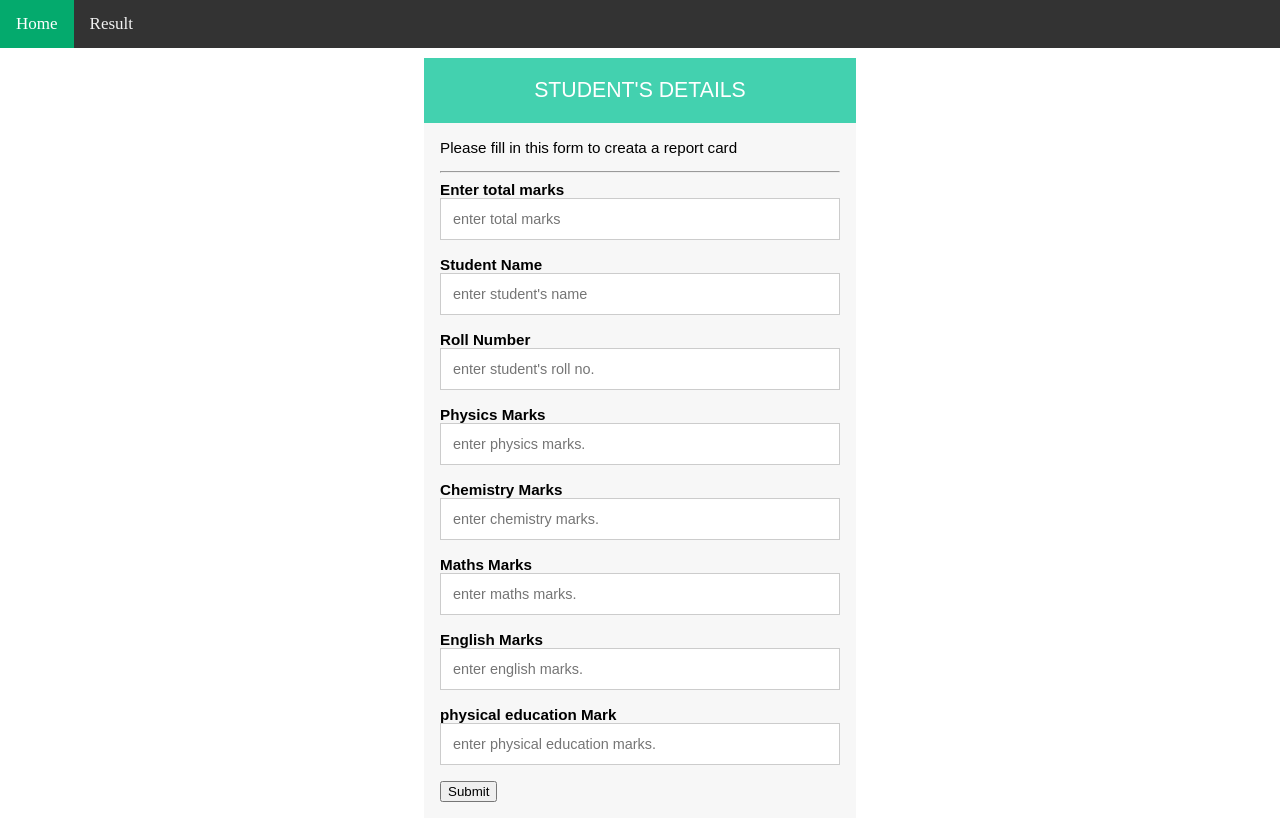
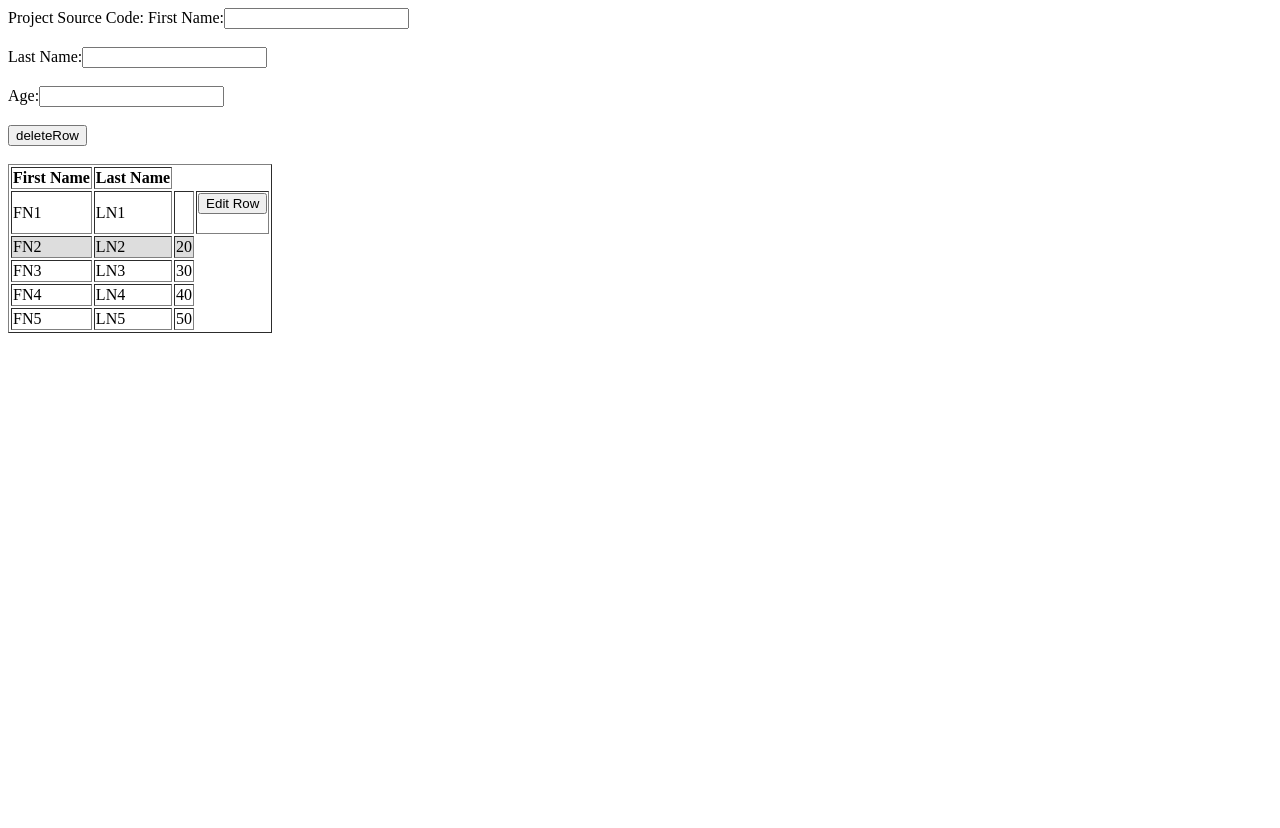
Before and after one commit to Lalit9058/cv, a plain HTML site: page index.html in a window 1280 px wide. After the commit the page ends 800 px from the top, so only its background shows below. Drawn offline with Linux system fonts and the light colour scheme.

Commit message:
Update index.html

```diff
--- a/index.html
+++ b/index.html
@@ -1,177 +1,101 @@
+
+
+Project Source Code:
+
 <!DOCTYPE html>
-<html lang="en">
+<html>
     <head>
-    <meta charset="UTF-8">
-    <meta http-equiv="X-UA-Compatible" content="IE=edge">
+        <title>Edit HTML Table Selected Row</title>
+        <meta charset="windows-1252">
         <meta name="viewport" content="width=device-width, initial-scale=1.0">
-    <title>Document</title>
-    <!-- <link rel="stylesheet" href="../css/style.css"> -->
         <style>
-
-.form-style-6{
-	font: 95% Arial, Helvetica, sans-serif;
-	max-width: 400px;
-	margin: 10px auto;
-	padding: 16px;
-	background: #F7F7F7;
+            table tr:not(:first-child){
+                cursor: pointer;transition: all .25s ease-in-out;
             }
-.form-style-6 h1{
-	background: #43D1AF;
-	padding: 20px 0;
-	font-size: 140%;
-	font-weight: 300;
-	text-align: center;
-	color: #fff;
-	margin: -16px -16px 16px -16px;
-}
-.form-style-6 input[type="text"],
-.form-style-6 input[type="date"],
-.form-style-6 input[type="datetime"],
-.form-style-6 input[type="email"],
-.form-style-6 input[type="number"],
-.form-style-6 input[type="search"],
-.form-style-6 input[type="time"],
-.form-style-6 input[type="url"],
-.form-style-6 textarea,
-.form-style-6 select
-{
-	-webkit-transition: all 0.30s ease-in-out;
-	-moz-transition: all 0.30s ease-in-out;
-	-ms-transition: all 0.30s ease-in-out;
-	-o-transition: all 0.30s ease-in-out;
-	outline: none;
-	box-sizing: border-box;
-	-webkit-box-sizing: border-box;
-	-moz-box-sizing: border-box;
-	width: 100%;
-	background: #fff;
-	margin-bottom: 4%;
-	border: 1px solid #ccc;
-	padding: 3%;
-	color: #555;
-	font: 95% Arial, Helvetica, sans-serif;
-}
-.form-style-6 input[type="text"]:focus,
-.form-style-6 input[type="date"]:focus,
-.form-style-6 input[type="datetime"]:focus,
-.form-style-6 input[type="email"]:focus,
-.form-style-6 input[type="number"]:focus,
-.form-style-6 input[type="search"]:focus,
-.form-style-6 input[type="time"]:focus,
-.form-style-6 input[type="url"]:focus,
-.form-style-6 textarea:focus,
-.form-style-6 select:focus
-{
-	box-shadow: 0 0 5px #43D1AF;
-	padding: 3%;
-	border: 1px solid #43D1AF;
-}
-
-.form-style-6 input[type="submit"],
-.form-style-6 input[type="button"]{
-	box-sizing: border-box;
-	-webkit-box-sizing: border-box;
-	-moz-box-sizing: border-box;
-	width: 100%;
-	padding: 3%;
-	background: #43D1AF;
-	border-bottom: 2px solid #30C29E;
-	border-top-style: none;
-	border-right-style: none;
-	border-left-style: none;
-	color: #fff;
-}
-.form-style-6 input[type="submit"]:hover,
-.form-style-6 input[type="button"]:hover{
-	background: #2EBC99;
-}
- /* Add a black background color to the top navigation */
- .topnav {
-    background-color: #333;
-    overflow: hidden;
-}
-
-/* Style the links inside the navigation bar */
-.topnav a {
-  float: left;
-  color: #f2f2f2;
-  text-align: center;
-  padding: 14px 16px;
-  text-decoration: none;
-  font-size: 17px;
-}
-
-/* Change the color of links on hover */
-.topnav a:hover {
-  background-color: #ddd;
-  color: black;
-}
-
-/* Add a color to the active/current link */
-.topnav a.active {
-  background-color: #04AA6D;
-  color: white;
-}
-
-/* Right-aligned section inside the top navigation */
-.topnav-right {
-  float: right;
-}
-body {
-	margin:0;
-}
-
+            table tr:not(:first-child):hover{background-color: #ddd;}
         </style>
     </head>
     <body>
-	<div class="topnav">
-        <a class="active" href="http://127.0.0.1:5000/">Home</a>
-        <a href="http://127.0.0.1:5000/login">Result</a>
+        First Name:<input type="text" name="fname" id="fname"><br><br>
+        Last Name:<input type="text" name="lname" id="lname"><br><br>
+        Age:<input type="text" name="age" id="age"><br><br>
+        <button onclick="deleteRow();">deleteRow</button><br><br>
 
+        <table id="table" border="1">
 
-      </div>
-  <div class="form-style-6">
-    <h1>STUDENT'S DETAILS</h1>
+            <tr>
+                <th>First Name</th>
+                <th>Last Name</th>
 
-      <form action="http://127.0.0.1:5000/login" method='POST'>
-        <div class="container">
-          <!-- <h1>Register</h1> -->
-          <p>Please fill in this form to creata a report card</p>
-          <hr>
-          <label for="total mark1"><b>Enter total marks  </b></label>
-          <input type="number" step="any" placeholder="enter total marks " name="total mark" id="total mark1" >
+            </tr>
 
-          <label for="name"><b>Student Name</b></label>
-          <input type="text" placeholder="enter student's name" name="name" id="name" >
+            <tr>
+                <td>FN1</td>
+                <td>LN1</td>
+                <td> <th>      <button >Edit Row</button><br><br></th></td>
+            </tr>
 
+            <tr style="background-color: #ddd">
+                <td>FN2</td>
+                <td>LN2</td>
+                <td>20</td>
+            </tr>
 
-          <label for="roll number"><b>Roll Number</b></label>
-          <input type="number" step="any" placeholder="enter student's roll no." name="roll number" id="roll number" >
+            <tr>
+                <td>FN3</td>
+                <td>LN3</td>
+                <td>30</td>
+            </tr>
 
+            <tr>
+                <td>FN4</td>
+                <td>LN4</td>
+                <td>40</td>
+            </tr>
 
-          <label for="physics"><b>Physics Marks</b></label>
-          <input type="number" step="any" placeholder="enter physics marks." name="physics mark" id=" physics" >
-
-          <label for="chemistry"><b>Chemistry Marks</b></label>
-          <input type="number" step="any" placeholder="enter chemistry marks." name="chemistry mark" id=" chemistry" >
-
-          <label for="maths"><b>Maths Marks</b></label>
-          <input type="number" step="any" placeholder="enter maths marks." name="maths mark" id=" maths" >
-
-          <label for="english"><b>English Marks</b></label>
-          <input type="number" step="any" placeholder="enter english marks." name="english mark" id=" chemistry" >
-
-          <label for="physical"><b>physical education Mark </b></label>
-          <input type="number" step="any" placeholder="enter physical education marks." name="physical mark" id=" physical" >
-         <button type="submit"  class="btn">Submit</button>
-          </div>
-          </form>
-          </div>
-
+            <tr>
+                <td>FN5</td>
+                <td>LN5</td>
+                <td>50</td>
+            </tr>
 
         </table>
 
 
+        <script>
+
+            // get selected row
+            // display selected row data in text input
+
+            var table = document.getElementById("table"),rIndex;
+
+            for(var i = 1; i < table.rows.length; i++)
+            {
+                table.rows[i].onclick = function()
+                {
+                    rIndex = this.rowIndex;
+                    console.log(rIndex);
+
+                    document.getElementById("fname").value = this.cells[0].innerHTML;
+                    document.getElementById("lname").value = this.cells[1].innerHTML;
+                    document.getElementById("age").value = this.cells[2].innerHTML;
+                };
+            }
+
+
+           // edit the row
+            function editRow()
+            {
+                table.rows[rIndex].cells[0].innerHTML = document.getElementById("fname").value;
+                table.rows[rIndex].cells[1].innerHTML = document.getElementById("lname").value;
+                table.rows[rIndex].cells[2].innerHTML = document.getElementById("age").value;
+            }
+
+            function deleteRow(){
+                var table2 = table.deleteRow(1);
+            }
+
+        </script>
 
     </body>
 </html>
```
Lines whose indentation alone changed are shown as unchanged.
